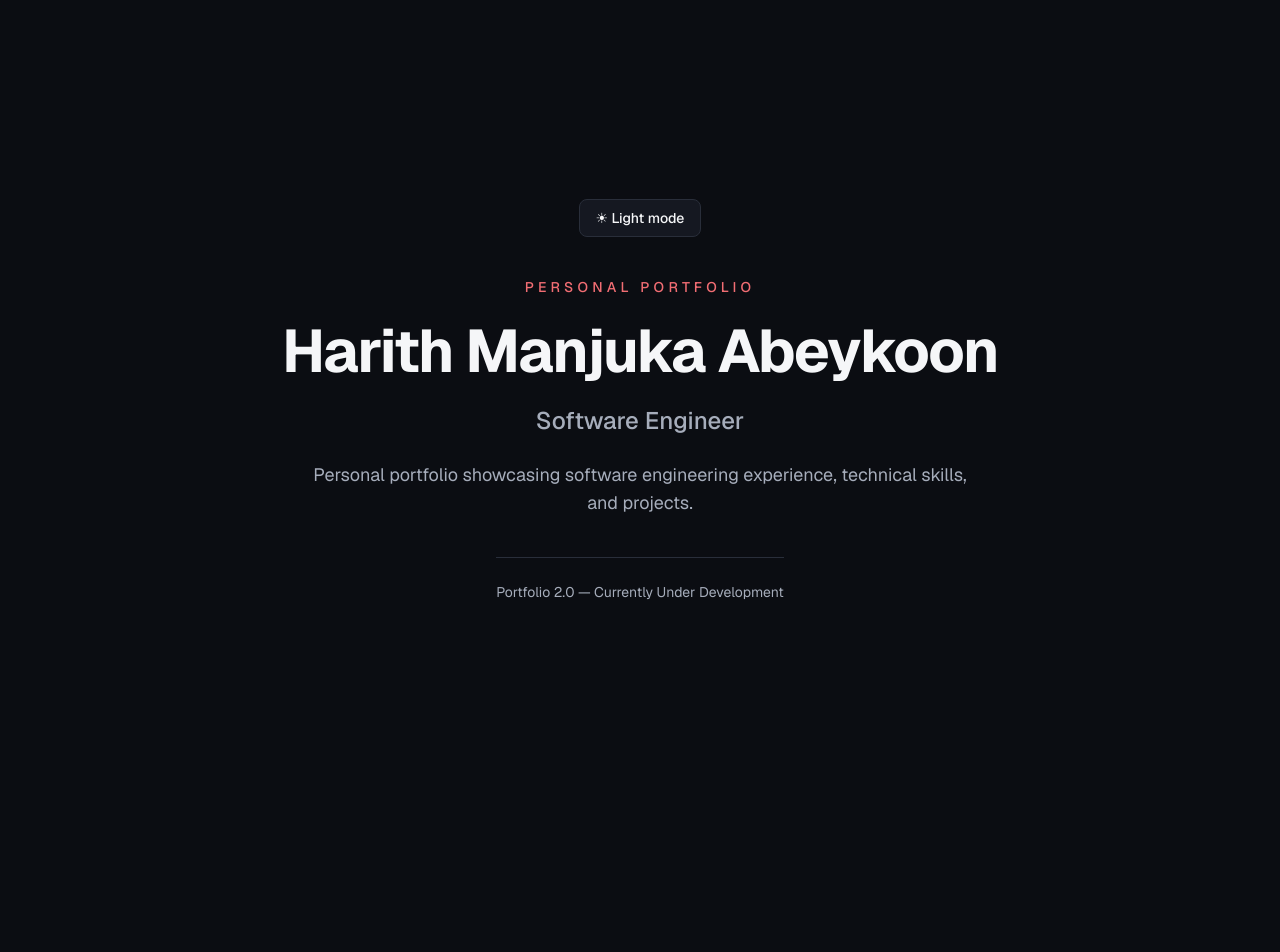
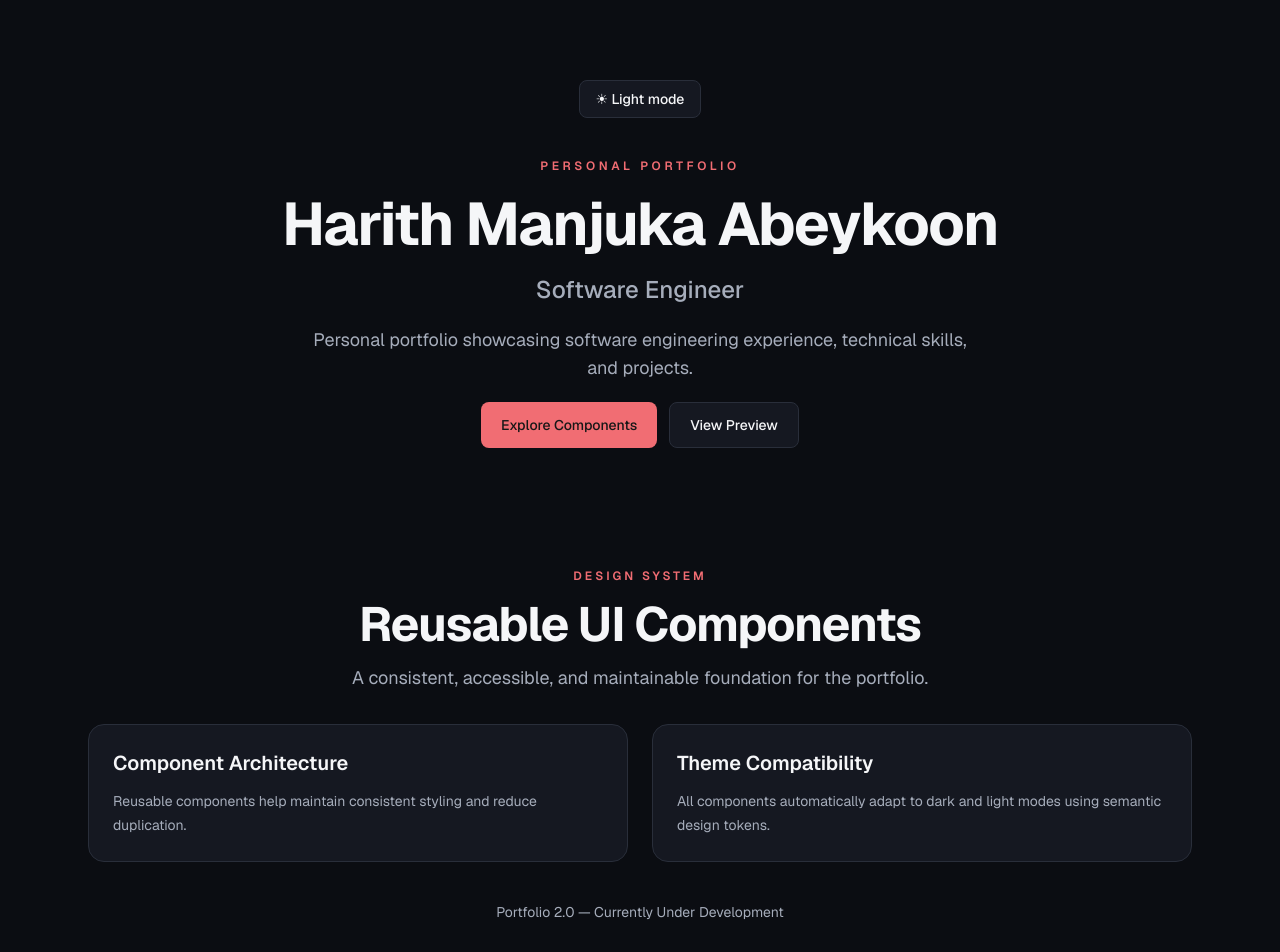
Before and after one commit to HarithManjuka/portfolio-v2, a Next.js app: page / in a window 1280 px wide. Shown: the top 952 px of the page. Before the commit the page ends 800 px from the top, so only its background shows below. Built offline with nearby package versions, Linux system fonts and the light colour scheme.

Commit message:
feat: establish reusable UI component foundations

```diff
--- a/src/app/page.tsx
+++ b/src/app/page.tsx
@@ -1,37 +1,78 @@
-
+import { ButtonLink } from "@/components/ui/button";
+import { Container } from "@/components/ui/container";
+import { SectionHeading } from "@/components/ui/section-heading";
+import { Surface } from "@/components/ui/surface";
 import { ThemeToggle } from "@/components/ui/theme-toggle";
 import { siteConfig } from "@/config/site";
 
 export default function Home() {
   return (
-    <main className="flex min-h-screen flex-col items-center justify-center bg-background px-6 py-20 text-foreground">
-      <div className="mx-auto flex w-full max-w-4xl flex-col items-center gap-6 text-center">
-        <div className="mb-4">
+    <main className="min-h-screen bg-background py-20 text-foreground">
+      <Container>
+        <div className="flex flex-col items-center gap-10">
           <ThemeToggle />
-        </div>
 
-        <p className="text-sm font-medium uppercase tracking-[0.3em] text-accent">
+          <div className="flex max-w-3xl flex-col items-center gap-5 text-center">
+            <p className="text-xs font-semibold tracking-[0.3em] text-accent uppercase">
               Personal Portfolio
             </p>
 
-        <h1 className="text-4xl font-bold tracking-tight sm:text-5xl md:text-6xl">
+            <h1 className="text-4xl font-bold tracking-tight sm:text-5xl lg:text-6xl">
               {siteConfig.name}
             </h1>
 
-        <h2 className="text-xl font-medium text-muted sm:text-2xl">
-          {siteConfig.role}
-        </h2>
+            <p className="text-xl font-medium text-muted sm:text-2xl">{siteConfig.role}</p>
 
             <p className="max-w-2xl text-base leading-7 text-muted sm:text-lg">
               {siteConfig.description}
             </p>
 
-        <div className="mt-4 border-t border-border pt-6">
-          <p className="text-sm text-muted">
-            Portfolio 2.0 — Currently Under Development
-          </p>
+            <div className="flex flex-wrap justify-center gap-3">
+              <ButtonLink href="#component-preview" variant="primary">
+                Explore Components
+              </ButtonLink>
+
+              <ButtonLink href="#component-preview" variant="secondary">
+                View Preview
+              </ButtonLink>
             </div>
           </div>
+
+          <section
+            id="component-preview"
+            className="w-full space-y-8 pt-20"
+            aria-label="Reusable component preview"
+          >
+            <SectionHeading
+              eyebrow="Design System"
+              title="Reusable UI Components"
+              description="A consistent, accessible, and maintainable foundation for the portfolio."
+              align="center"
+            />
+
+            <div className="grid gap-6 md:grid-cols-2">
+              <Surface>
+                <h3 className="text-xl font-semibold text-foreground">Component Architecture</h3>
+
+                <p className="mt-3 text-sm leading-6 text-muted">
+                  Reusable components help maintain consistent styling and reduce duplication.
+                </p>
+              </Surface>
+
+              <Surface>
+                <h3 className="text-xl font-semibold text-foreground">Theme Compatibility</h3>
+
+                <p className="mt-3 text-sm leading-6 text-muted">
+                  All components automatically adapt to dark and light modes using semantic design
+                  tokens.
+                </p>
+              </Surface>
+            </div>
+          </section>
+
+          <p className="text-sm text-muted">Portfolio 2.0 — Currently Under Development</p>
+        </div>
+      </Container>
     </main>
   );
 }
--- /dev/null
+++ b/src/components/ui/button.tsx
@@ -0,0 +1,86 @@
+
+import Link from "next/link";
+import type {
+  ButtonHTMLAttributes,
+  ComponentProps,
+} from "react";
+
+import { cn } from "@/lib/utils";
+
+type ButtonVariant = "primary" | "secondary" | "ghost";
+type ButtonSize = "sm" | "md" | "lg";
+
+interface ButtonStyleProps {
+  variant?: ButtonVariant;
+  size?: ButtonSize;
+}
+
+type ButtonProps = ButtonHTMLAttributes<HTMLButtonElement> &
+  ButtonStyleProps;
+
+type ButtonLinkProps = ComponentProps<typeof Link> &
+  ButtonStyleProps;
+
+const baseStyles =
+  "inline-flex items-center justify-center gap-2 rounded-lg font-medium " +
+  "transition-colors duration-200 focus-visible:outline-2 " +
+  "focus-visible:outline-offset-2 focus-visible:outline-accent " +
+  "disabled:cursor-not-allowed disabled:opacity-50";
+
+const variantStyles: Record<ButtonVariant, string> = {
+  primary:
+    "bg-accent text-accent-foreground hover:opacity-90",
+  secondary:
+    "border border-border bg-surface text-foreground hover:bg-surface-elevated",
+  ghost:
+    "text-foreground hover:bg-surface-elevated",
+};
+
+const sizeStyles: Record<ButtonSize, string> = {
+  sm: "px-3 py-2 text-sm",
+  md: "px-5 py-3 text-sm",
+  lg: "px-7 py-3.5 text-base",
+};
+
+function getButtonStyles(
+  variant: ButtonVariant,
+  size: ButtonSize,
+  className?: string,
+) {
+  return cn(
+    baseStyles,
+    variantStyles[variant],
+    sizeStyles[size],
+    className,
+  );
+}
+
+export function Button({
+  variant = "primary",
+  size = "md",
+  className,
+  type = "button",
+  ...props
+}: ButtonProps) {
+  return (
+    <button
+      type={type}
+      className={getButtonStyles(variant, size, className)}
+      {...props}
+    />
+  );
+}
+
+export function ButtonLink({
+  variant = "primary",
+  size = "md",
+  className,
+  ...props
+}: ButtonLinkProps) {
+  return (
+    <Link
+      className={getButtonStyles(variant, size, className)}
+      {...props}
+    />
+  );
+}
--- /dev/null
+++ b/src/components/ui/container.tsx
@@ -0,0 +1,24 @@
+
+import type { HTMLAttributes } from "react";
+
+import { cn } from "@/lib/utils";
+
+type ContainerProps = HTMLAttributes<HTMLDivElement>;
+
+export function Container({
+  className,
+  children,
+  ...props
+}: ContainerProps) {
+  return (
+    <div
+      className={cn(
+        "mx-auto w-full max-w-[var(--container-width)] px-5 sm:px-8 lg:px-12",
+        className,
+      )}
+      {...props}
+    >
+      {children}
+    </div>
+  );
+}
--- /dev/null
+++ b/src/components/ui/section-heading.tsx
@@ -0,0 +1,44 @@
+
+import { cn } from "@/lib/utils";
+
+interface SectionHeadingProps {
+  eyebrow?: string;
+  title: string;
+  description?: string;
+  align?: "left" | "center";
+  className?: string;
+}
+
+export function SectionHeading({
+  eyebrow,
+  title,
+  description,
+  align = "left",
+  className,
+}: SectionHeadingProps) {
+  return (
+    <div
+      className={cn(
+        "flex max-w-3xl flex-col gap-4",
+        align === "center" && "mx-auto items-center text-center",
+        className,
+      )}
+    >
+      {eyebrow && (
+        <p className="text-xs font-semibold uppercase tracking-[0.25em] text-accent">
+          {eyebrow}
+        </p>
+      )}
+
+      <h2 className="text-3xl font-bold tracking-tight text-foreground sm:text-4xl lg:text-5xl">
+        {title}
+      </h2>
+
+      {description && (
+        <p className="max-w-2xl text-base leading-7 text-muted sm:text-lg">
+          {description}
+        </p>
+      )}
+    </div>
+  );
+}
--- /dev/null
+++ b/src/components/ui/surface.tsx
@@ -0,0 +1,24 @@
+
+import type { HTMLAttributes } from "react";
+
+import { cn } from "@/lib/utils";
+
+type SurfaceProps = HTMLAttributes<HTMLDivElement>;
+
+export function Surface({
+  className,
+  children,
+  ...props
+}: SurfaceProps) {
+  return (
+    <div
+      className={cn(
+        "rounded-2xl border border-border bg-surface p-6",
+        className,
+      )}
+      {...props}
+    >
+      {children}
+    </div>
+  );
+}
--- /dev/null
+++ b/src/lib/utils.ts
@@ -0,0 +1,10 @@
+
+/**
+ * Combines conditional CSS class names.
+ * Accepts strings, false, null, and undefined.
+ */
+export function cn(
+  ...classes: Array<string | false | null | undefined>
+): string {
+  return classes.filter(Boolean).join(" ");
+}
```
Lines whose indentation alone changed are shown as unchanged.
